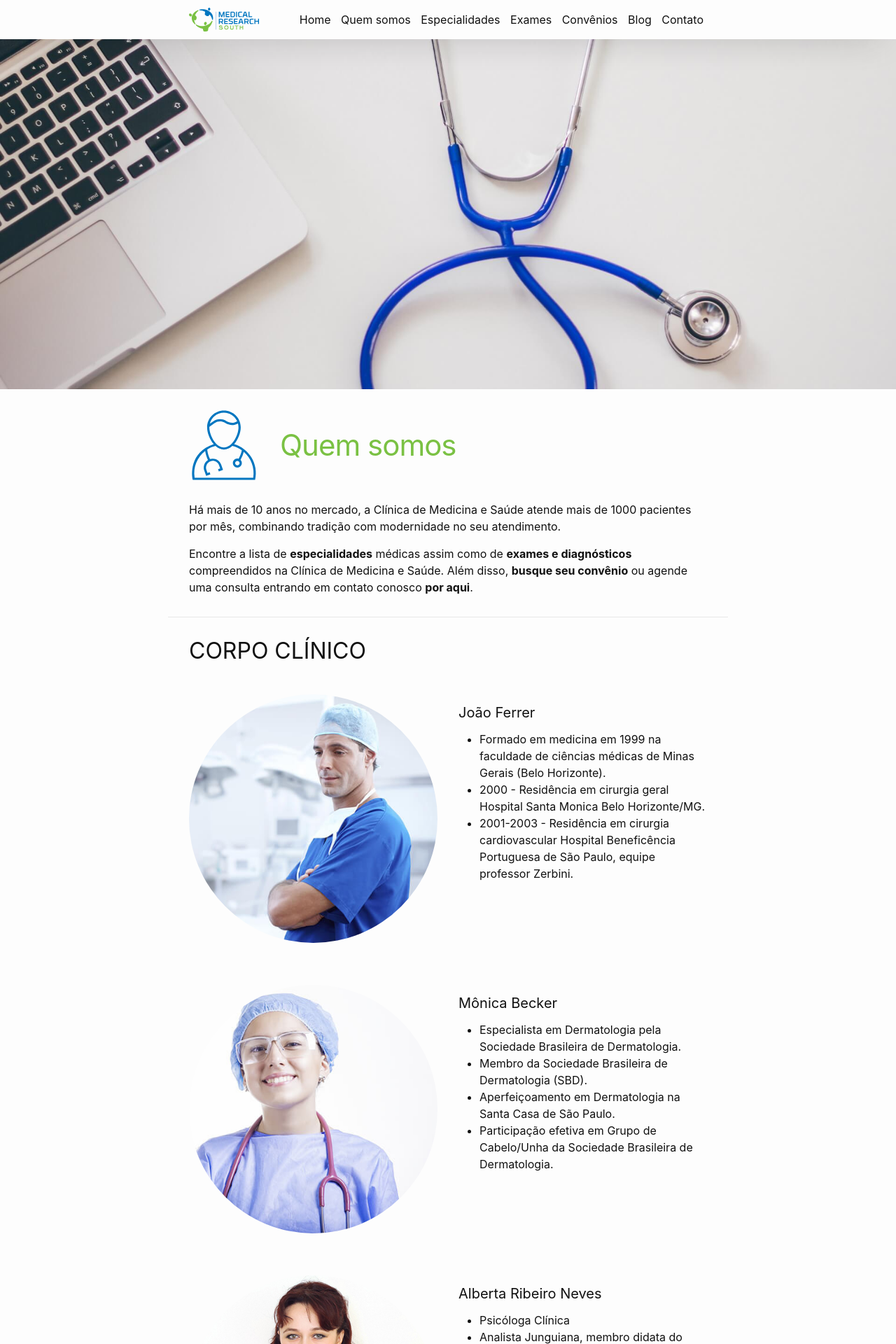
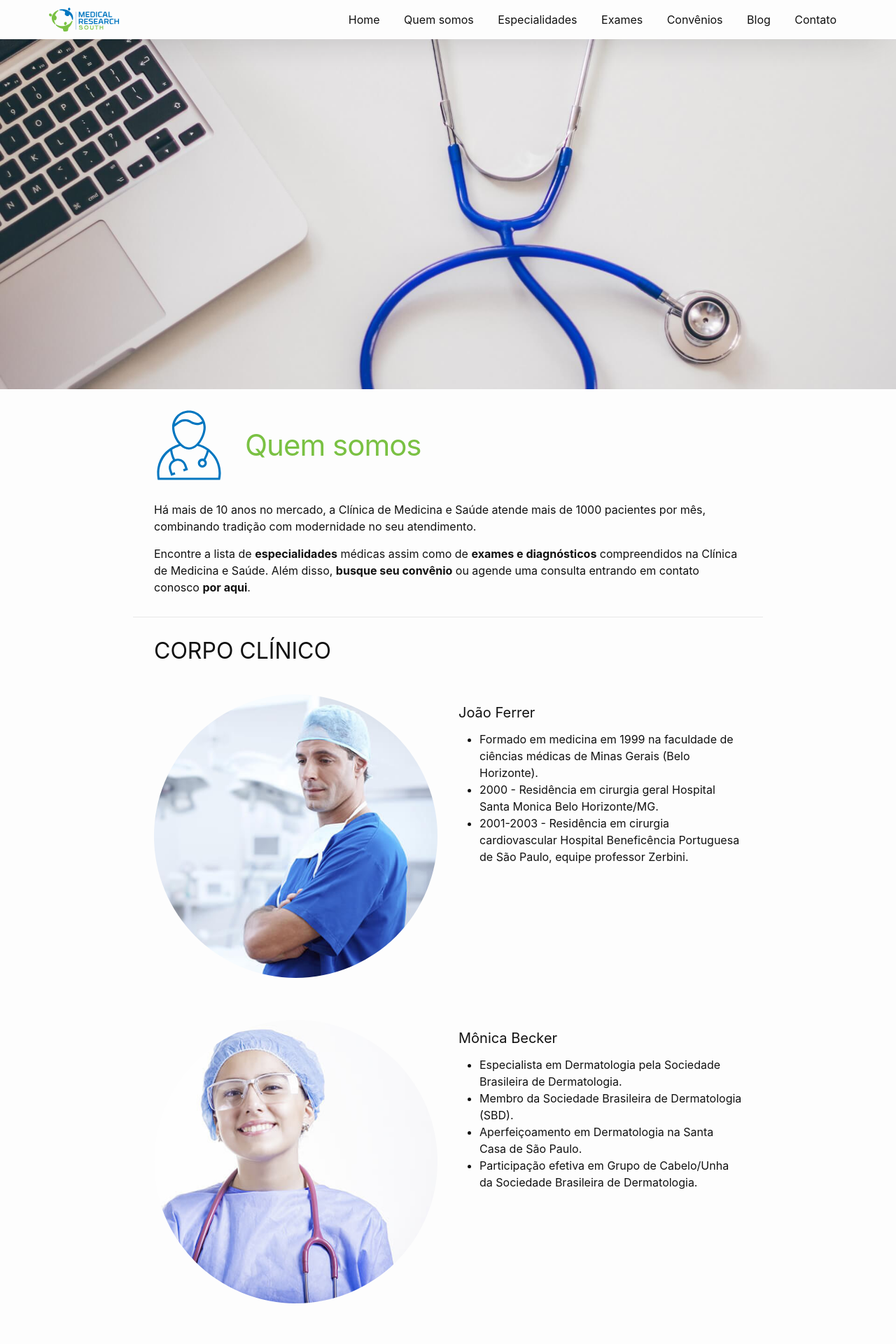
Before and after one commit to CopaTecnologia/medicinaesaude, a Jekyll site: the page built from sobre.markdown, in a window 1280 px wide. Shown: the top 1920 px of the page at 70% size. Built offline with Jekyll 4.4.1, drawn with Linux system fonts in a browser that asks for light colours.

Commit message:
Largura do layout e espaçamento dos links

```diff
--- a/_includes/header.html
+++ b/_includes/header.html
@@ -1,6 +1,6 @@
 <header class="site-header">
 
-  <div class="wrapper">
+  <div class="wrapper large">
 
     <a class="site-title" href="{{ site.baseurl }}/">
       {% include svg/logo.svg %}
--- a/_sass/_vars.sass
+++ b/_sass/_vars.sass
@@ -18,5 +18,5 @@ $grey-color-dark:  #333230
 
 $on-palm:             600px
 $on-laptop:           800px
-$content-width:       800px
+$content-width:       900px
 $large-content-width: 1200px
--- a/_sass/layout/_site-header.sass
+++ b/_sass/layout/_site-header.sass
@@ -26,13 +26,23 @@
     .page-link
         display: inline-block
         color: $text-color
-        padding-left: 5px
-        padding-right: 5px
+        padding-left: 15px
+        padding-right: 15px
         &:hover, &:focus, &:active
             text-decoration: none
             background-color: $grey-color-light
 
-    @include media-query($on-laptop)
+    +media-query($large-content-width)
+        .page-link
+            padding-left: 10px
+            padding-right: 10px
+
+    +media-query($content-width)
+        .page-link
+            padding-left: 5px
+            padding-right: 5px
+
+    +media-query($on-laptop)
         position: absolute
         top: 9px
         right: $spacing-unit / 2
```
